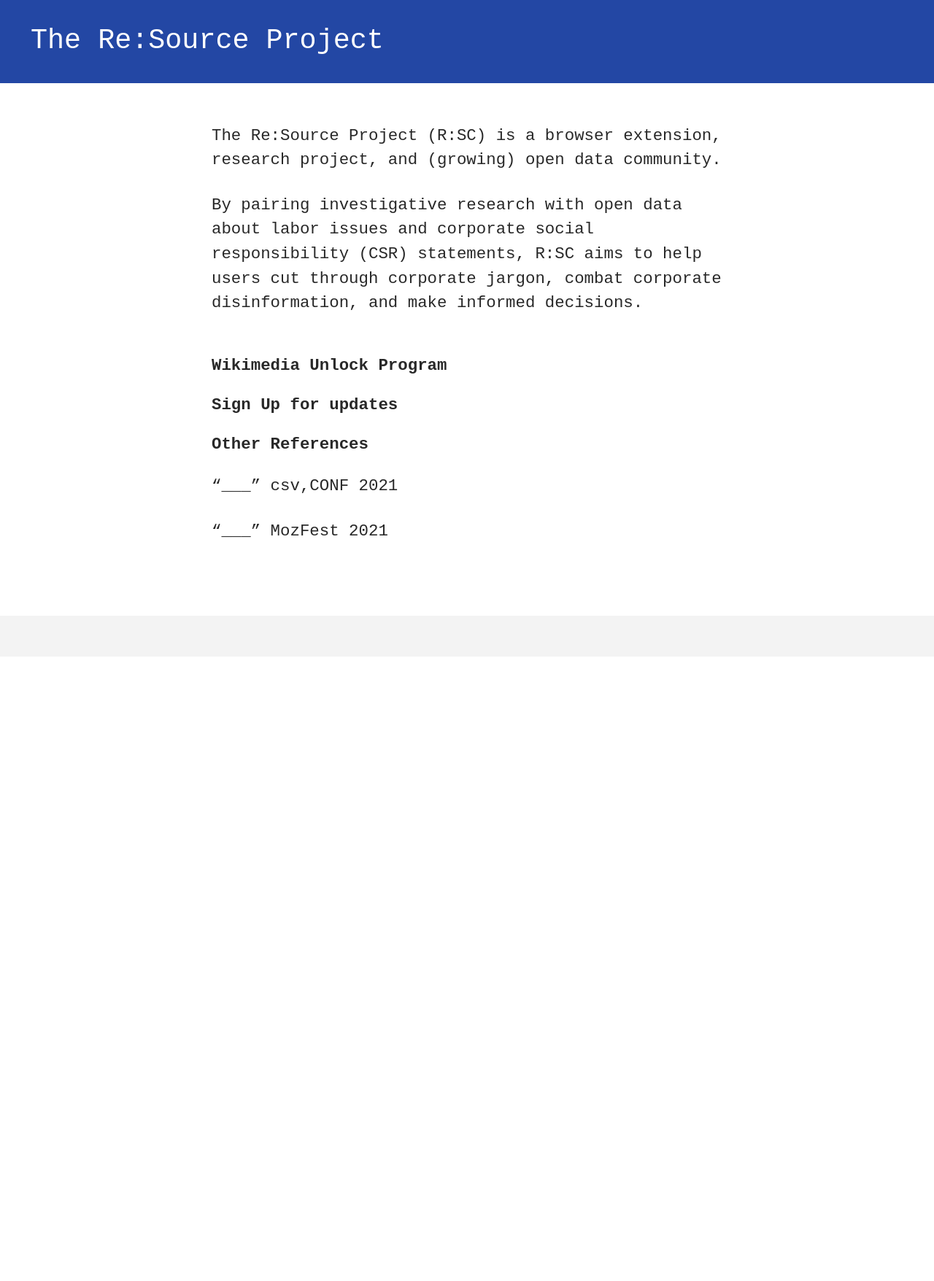
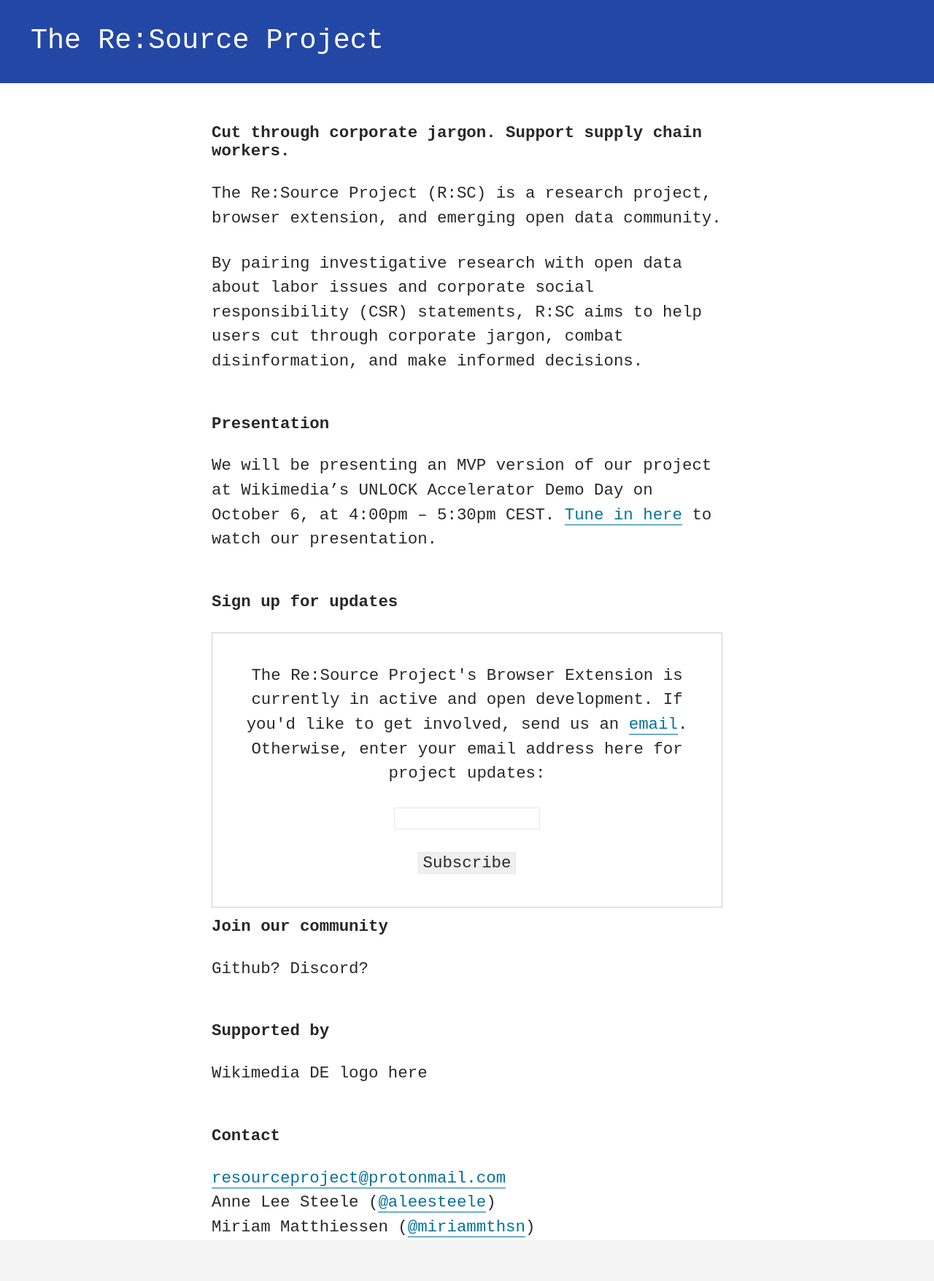
Before and after one commit to the-resource-project/rsc-website, a Jekyll site: the page built from pages/index.md, in a window 1280 px wide. Shown: the whole page at 73% size. Built offline with Jekyll 4.4.1, drawn with Linux system fonts in a browser that asks for light colours; some web fonts are replaced; a script that is not in the unit is left out; before the commit the page ends 900 px from its top, so only the background shows below that.

Commit message:
basic version done

```diff
--- a/_sass/partials/_normalize.scss
+++ b/_sass/partials/_normalize.scss
@@ -133,7 +133,7 @@ dfn {
  */
 
 h1 {
-  font-size: 3vw;
+  font-size: 2em;
   margin: 0.67em 0;
 }
 
--- a/pages/index.md
+++ b/pages/index.md
@@ -7,16 +7,35 @@ intro_paragraph: >
 
 ---
 
-The Re:Source Project (R:SC) is a browser extension, research project, and (growing) open data community.
+<h1>Cut through corporate jargon. Support supply chain workers.</h1>
 
-By pairing investigative research with open data about labor issues and corporate social responsibility (CSR) statements, R:SC aims to help users cut through corporate jargon, combat corporate disinformation, and make informed decisions.
+The Re:Source Project (R:SC) is a research project, browser extension, and emerging open data community.
 
-<h1>Wikimedia Unlock Program</h1>
+By pairing investigative research with open data about labor issues and corporate social responsibility (CSR) statements, R:SC aims to help users cut through corporate jargon, combat disinformation, and make informed decisions.
 
-<h1>Sign Up for updates</h1>
+<h1>Presentation</h1>
 
-<h1>Other References</h1>
+We will be presenting an MVP version of our project at Wikimedia's UNLOCK Accelerator Demo Day on October 6, at 4:00pm – 5:30pm CEST. <a href="https://www.wikimedia.de/unlock/">Tune in here</a> to watch our presentation.
 
-"___" csv,CONF 2021
+<h1>Sign up for updates</h1>
 
-"___" MozFest 2021
+<form style="border:1px solid #ccc;padding:3rem;margin:0 0 1rem 0;text-align:center;" action="https://tinyletter.com/resourceproject" method="post" target="popupwindow" onsubmit="window.open('https://tinyletter.com/resourceproject', 'popupwindow', 'scrollbars=yes,width=800,height=600');return true"><p><label for="tlemail">The Re:Source Project's Browser Extension is currently in active and open development. If you'd like to get involved, send us an <a href="mailto:resourceproject@protonmail.com">email</a>. Otherwise, enter your email address here for project updates:</label></p><p><input type="text" style="width:200px" name="email" id="tlemail" /></p><input type="hidden" value="1" name="embed"/><input type="submit" value="Subscribe" /></form>
+
+<h1>Join our community</h1>
+
+Github? Discord?
+
+<h1>Supported by</h1>
+
+Wikimedia DE logo here
+
+<h1>Contact</h1>
+
+<section>
+<a href="mailto:resourceproject@protonmail.com">resourceproject@protonmail.com</a><br/>
+
+Anne Lee Steele (<a href="twitter.com/aleesteele">@aleesteele</a>)<br/>
+
+Miriam Matthiessen (<a href="twitter.com/miriammthsn">@miriammthsn</a>)<br/>
+
+</section>
```
Also changed, not shown: 2 other files.
